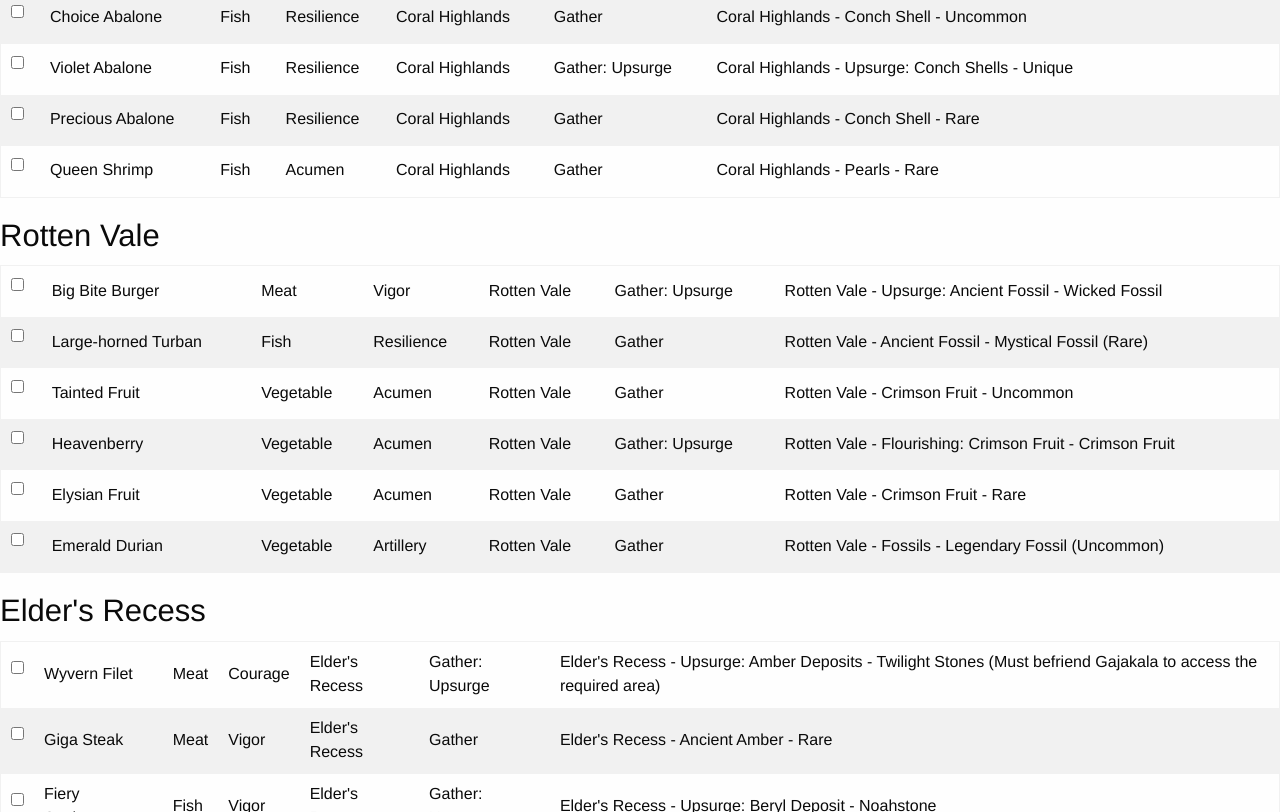
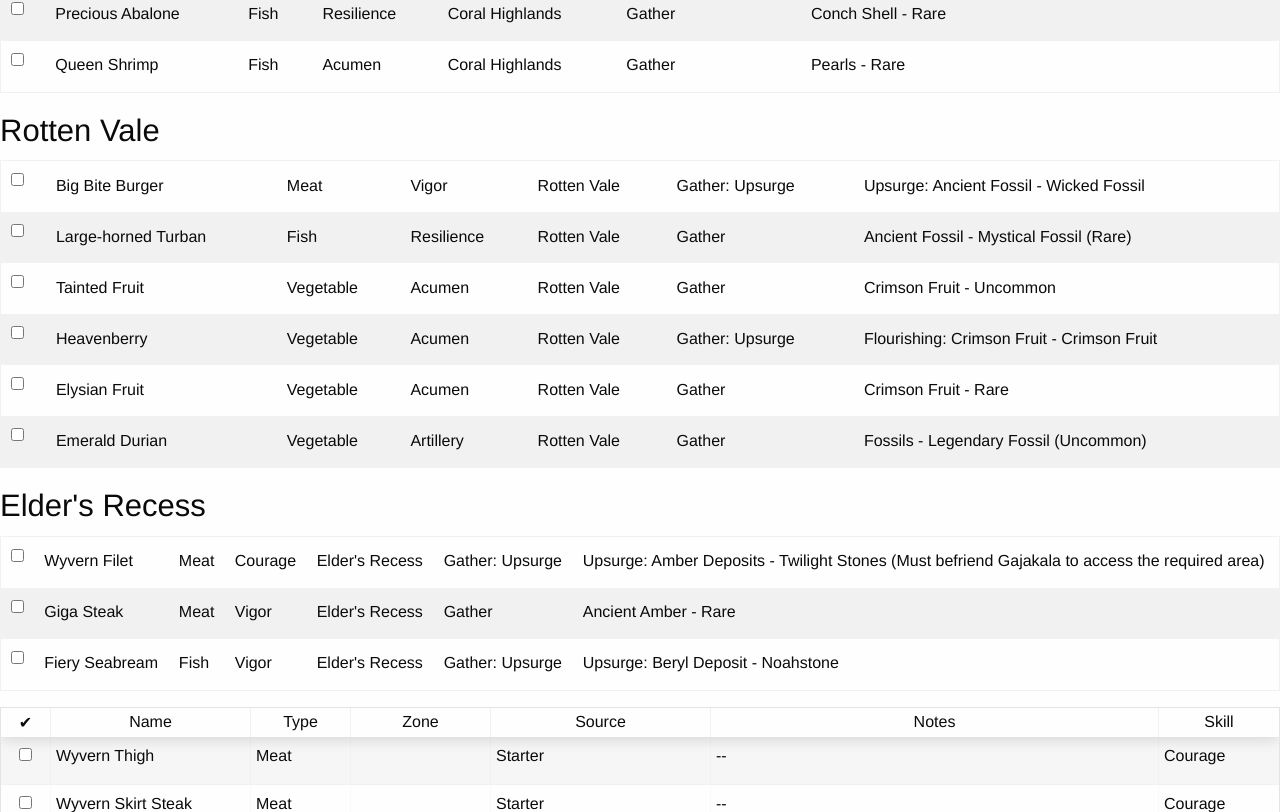
Before and after one commit to alexcpendleton/mhworld-canteen-checklist, a React (Create React App) app in the folder web/: page / in a window 1280 px wide. Shown: the part 2248-3060 px from the top of the page. Built offline with nearby package versions, Linux system fonts and the light colour scheme.

Commit message:
Cleans up some various things

```diff
--- a/web/src/App.css
+++ b/web/src/App.css
@@ -9,3 +9,9 @@
 .single-zone .found {
   text-decoration: line-through;
 }
+.ingredient-table .found {
+  text-align: center;
+}
+.ingredient-table .notes {
+  width: 80%;
+}
--- a/web/src/IngredientTable.js
+++ b/web/src/IngredientTable.js
@@ -6,7 +6,6 @@ import "react-table/react-table.css";
 class IngredientTable extends Component {
   constructor(props) {
     super(props);
-    this.renderOne = this.renderOne.bind(this);
     this.renderFound = this.renderFound.bind(this);
     this.handleFoundChange = this.handleFoundChange.bind(this);
   }
@@ -15,61 +14,59 @@ class IngredientTable extends Component {
       key => this.props.ingredients[key]
     );
     return (
+      <div className="ingredient-table">
         <ReactTable
           data={ingredients}
           columns={[
             {
-            Header: "Found",
+              Header: "✔",
               Cell: row => {
                 const o = row.original;
                 return this.renderFound(o.name, o);
-            }
+              },
+              accessor: "found",
+              maxWidth: 50
             },
             {
               Header: "Name",
-            accessor: "name"
+              accessor: "name",
+              maxWidth: 200
             },
             {
               Header: "Type",
-            accessor: "type"
+              accessor: "type",
+              maxWidth: 100
             },
             {
               Header: "Zone",
-            accessor: "zone"
+              accessor: "zone",
+              maxWidth: 140
             },
             {
               Header: "Source",
-            accessor: "source"
+              accessor: "source",
+              maxWidth: 220
             },
             {
               Header: "Notes",
-            accessor: "notes"
+              accessor: "notes",
+              Cell: this.renderNotesInRow
             },
             {
               Header: "Skill",
-            accessor: "skill"
+              accessor: "skill",
+              maxWidth: 120
             }
           ]}
           defaultPageSize={200}
           className="-striped -highlight"
         />
-    );
-  }
-  renderOne(key, ingredient) {
-    return (
-      <tr key={key}>
-        <td>{this.renderFound(key, ingredient)}</td>
-        <td>{ingredient.name}</td>
-        <td>{ingredient.type}</td>
-        <td>{ingredient.skill}</td>
-        <td>{ingredient.zone}</td>
-        <td>{ingredient.source}</td>
-        <td>{ingredient.notes}</td>
-      </tr>
+      </div>
     );
   }
   renderFound(key, ingredient) {
     return (
+      <div class="found">
         <input
           name={key}
           type="checkbox"
@@ -78,6 +75,7 @@ class IngredientTable extends Component {
             this.handleFoundChange(event, key);
           }}
         />
+      </div>
     );
   }
   handleFoundChange(event, key) {
@@ -87,6 +85,13 @@ class IngredientTable extends Component {
       this.props.onFoundChange(key, found);
     }
   }
+  renderNotesInRow(row) {
+    const o = row.original;
+    if (o && o.notes) {
+      return <div className="notes">{o.notes}</div>;
+    }
+    return "";
+  }
 }
 
 export default IngredientTable;
--- a/web/src/data/ingredients.json
+++ b/web/src/data/ingredients.json
@@ -43,7 +43,7 @@
   "type": "Meat",
   "skill": "Courage",
   "source": "Gather: Upsurge",
-  "notes": "Elder's Recess - Upsurge: Amber Deposits - Twilight Stones\n(Must befriend Gajakala to access the required area)",
+  "notes": "Upsurge: Amber Deposits - Twilight Stones\n(Must befriend Gajakala to access the required area)",
   "zone": "Elder's Recess"
  },
  "Tough Meat": {
@@ -125,7 +125,7 @@
   "type": "Meat",
   "skill": "Vigor",
   "source": "Gather: Upsurge",
-  "notes": "Rotten Vale - Upsurge: Ancient Fossil - Wicked Fossil",
+  "notes": "Upsurge: Ancient Fossil - Wicked Fossil",
   "zone": "Rotten Vale"
  },
  "Giga Steak": {
@@ -133,7 +133,7 @@
   "type": "Meat",
   "skill": "Vigor",
   "source": "Gather",
-  "notes": "Elder's Recess - Ancient Amber - Rare",
+  "notes": "Ancient Amber - Rare",
   "zone": "Elder's Recess"
  },
  "White Liver": {
@@ -164,7 +164,7 @@
   "type": "Meat",
   "skill": "Acumen",
   "source": "Gather: Upsurge",
-  "notes": "Coral Highlands - Upsurge: Oyster? - Pearl Node - Platinum Pearl",
+  "notes": "Upsurge: Oyster? - Pearl Node - Platinum Pearl",
   "zone": "Coral Highlands"
  },
  "Rich Rump": {
@@ -292,7 +292,7 @@
   "type": "Fish",
   "skill": "Resilience",
   "source": "Gather",
-  "notes": "Coral Highlands - Conch Shell - Uncommon",
+  "notes": "Conch Shell - Uncommon",
   "zone": "Coral Highlands"
  },
  "Violet Abalone": {
@@ -300,7 +300,7 @@
   "type": "Fish",
   "skill": "Resilience",
   "source": "Gather: Upsurge",
-  "notes": "Coral Highlands - Upsurge: Conch Shells - Unique",
+  "notes": "Upsurge: Conch Shells - Unique",
   "zone": "Coral Highlands"
  },
  "Precious Abalone": {
@@ -308,7 +308,7 @@
   "type": "Fish",
   "skill": "Resilience",
   "source": "Gather",
-  "notes": "Coral Highlands - Conch Shell - Rare",
+  "notes": "Conch Shell - Rare",
   "zone": "Coral Highlands"
  },
  "Large-horned Turban": {
@@ -316,7 +316,7 @@
   "type": "Fish",
   "skill": "Resilience",
   "source": "Gather",
-  "notes": "Rotten Vale - Ancient Fossil - Mystical Fossil (Rare)",
+  "notes": "Ancient Fossil - Mystical Fossil (Rare)",
   "zone": "Rotten Vale"
  },
  "Squad Sardine": {
@@ -362,7 +362,7 @@
   "type": "Fish",
   "skill": "Vigor",
   "source": "Gather: Upsurge",
-  "notes": "Elder's Recess - Upsurge: Beryl Deposit - Noahstone",
+  "notes": "Upsurge: Beryl Deposit - Noahstone",
   "zone": "Elder's Recess"
  },
  "Bent-backed Shrimp": {
@@ -399,7 +399,7 @@
   "type": "Fish",
   "skill": "Acumen",
   "source": "Gather",
-  "notes": "Coral Highlands - Pearls - Rare",
+  "notes": "Pearls - Rare",
   "zone": "Coral Highlands"
  },
  "Millenary Crab": {
@@ -474,7 +474,7 @@
   "type": "Vegetable",
   "skill": "Courage",
   "source": "Gather",
-  "notes": "Wildspire Waste - Round Cactus - Uncommon",
+  "notes": "Round Cactus - Uncommon",
   "zone": "Wildspire Waste"
  },
  "Dragonbloom": {
@@ -482,7 +482,7 @@
   "type": "Vegetable",
   "skill": "Courage",
   "source": "Gather: Upsurge",
-  "notes": "Wildspire Waste - Flourishing: Cacti - Round Cactus - Uncommon",
+  "notes": "Flourishing: Cacti - Round Cactus - Uncommon",
   "zone": "Wildspire Waste"
  },
  "Kingly Cactus": {
@@ -490,7 +490,7 @@
   "type": "Vegetable",
   "skill": "Courage",
   "source": "Gather",
-  "notes": "Wildspire Waste - Round Cactus - Rare",
+  "notes": "Round Cactus - Rare",
   "zone": "Wildspire Waste"
  },
  "Fatty Tomatoes": {
@@ -520,7 +520,7 @@
   "type": "Vegetable",
   "skill": "Resilience",
   "source": "Gather",
-  "notes": "Ancient Forest - Mushroom Colony - Uncommon",
+  "notes": "Mushroom Colony - Uncommon",
   "zone": "Ancient Forest"
  },
  "Moonlit Mushroom": {
@@ -528,7 +528,7 @@
   "type": "Vegetable",
   "skill": "Resilience",
   "source": "Gather: Upsurge",
-  "notes": "Ancient Forest - Flourishing: Mushrooms - Mushroom Colony",
+  "notes": "Flourishing: Mushrooms - Mushroom Colony",
   "zone": "Ancient Forest"
  },
  "Spirit Shroomcap": {
@@ -536,7 +536,7 @@
   "type": "Vegetable",
   "skill": "Resilience",
   "source": "Gather",
-  "notes": "Ancient Forest - Mushroom Colony - Rare",
+  "notes": "Mushroom Colony - Rare",
   "zone": "Ancient Forest"
  },
  "Soiled Shroomcap": {
@@ -544,7 +544,7 @@
   "type": "Vegetable",
   "skill": "Resilience",
   "source": "Delivery",
-  "notes": "Fungal Flexin' in the Ancient Forest - Triggered by: Complete Jagras of the Ancient Forest Quest",
+  "notes": "Fungal Flexin' in the Triggered by: Complete Jagras of the Ancient Forest Quest",
   "zone": "Ancient Forest"
  },
  "Plumpkin": {
@@ -568,7 +568,7 @@
   "type": "Vegetable",
   "skill": "Vigor",
   "source": "Gather",
-  "notes": "Ancient Forest - Flowerbed - Uncommon",
+  "notes": "Flowerbed - Uncommon",
   "zone": "Ancient Forest"
  },
  "Sunkissed Grass": {
@@ -576,7 +576,7 @@
   "type": "Vegetable",
   "skill": "Vigor",
   "source": "Gather: Upsurge",
-  "notes": "Ancient Forest - Flourishing: Flowerbed - Flowerbed",
+  "notes": "Flourishing: Flowerbed - Flowerbed",
   "zone": "Ancient Forest"
  },
  "Goldbloom": {
@@ -584,7 +584,7 @@
   "type": "Vegetable",
   "skill": "Vigor",
   "source": "Gather",
-  "notes": "Ancient Forest - Flowerbed - Rare",
+  "notes": "Flowerbed - Rare",
   "zone": "Ancient Forest"
  },
  "King Truffle": {
@@ -616,7 +616,7 @@
   "type": "Vegetable",
   "skill": "Acumen",
   "source": "Gather",
-  "notes": "Rotten Vale - Crimson Fruit - Uncommon",
+  "notes": "Crimson Fruit - Uncommon",
   "zone": "Rotten Vale"
  },
  "Heavenberry": {
@@ -624,7 +624,7 @@
   "type": "Vegetable",
   "skill": "Acumen",
   "source": "Gather: Upsurge",
-  "notes": "Rotten Vale - Flourishing: Crimson Fruit - Crimson Fruit",
+  "notes": "Flourishing: Crimson Fruit - Crimson Fruit",
   "zone": "Rotten Vale"
  },
  "Elysian Fruit": {
@@ -632,7 +632,7 @@
   "type": "Vegetable",
   "skill": "Acumen",
   "source": "Gather",
-  "notes": "Rotten Vale - Crimson Fruit - Rare",
+  "notes": "Crimson Fruit - Rare",
   "zone": "Rotten Vale"
  },
  "Millionfold Cabbage": {
@@ -662,7 +662,7 @@
   "type": "Vegetable",
   "skill": "Artillery",
   "source": "Gather",
-  "notes": "Wildspire Waste - Tough-skinned Fruit - Uncommon",
+  "notes": "Tough-skinned Fruit - Uncommon",
   "zone": "Wildspire Waste"
  },
  "Divineapple": {
@@ -670,7 +670,7 @@
   "type": "Vegetable",
   "skill": "Artillery",
   "source": "Gather: Upsurge",
-  "notes": "Wildspire Waste - Flourishing: Fruit - Tough-skinned Fruit - Uncommon",
+  "notes": "Flourishing: Fruit - Tough-skinned Fruit - Uncommon",
   "zone": "Wildspire Waste"
  },
  "Wildfruit": {
@@ -678,7 +678,7 @@
   "type": "Vegetable",
   "skill": "Artillery",
   "source": "Gather",
-  "notes": "Wildspire Waste - Tough-skinned Fruit - Rare",
+  "notes": "Tough-skinned Fruit - Rare",
   "zone": "Wildspire Waste"
  },
  "Emerald Durian": {
@@ -686,7 +686,7 @@
   "type": "Vegetable",
   "skill": "Artillery",
   "source": "Gather",
-  "notes": "Rotten Vale - Fossils - Legendary Fossil (Uncommon)",
+  "notes": "Fossils - Legendary Fossil (Uncommon)",
   "zone": "Rotten Vale"
  },
  "Tater Mud": {
```
Also changed, not shown: 1 other file (tests, documents, lock files or other folders). Lines whose indentation alone changed are shown as unchanged.
